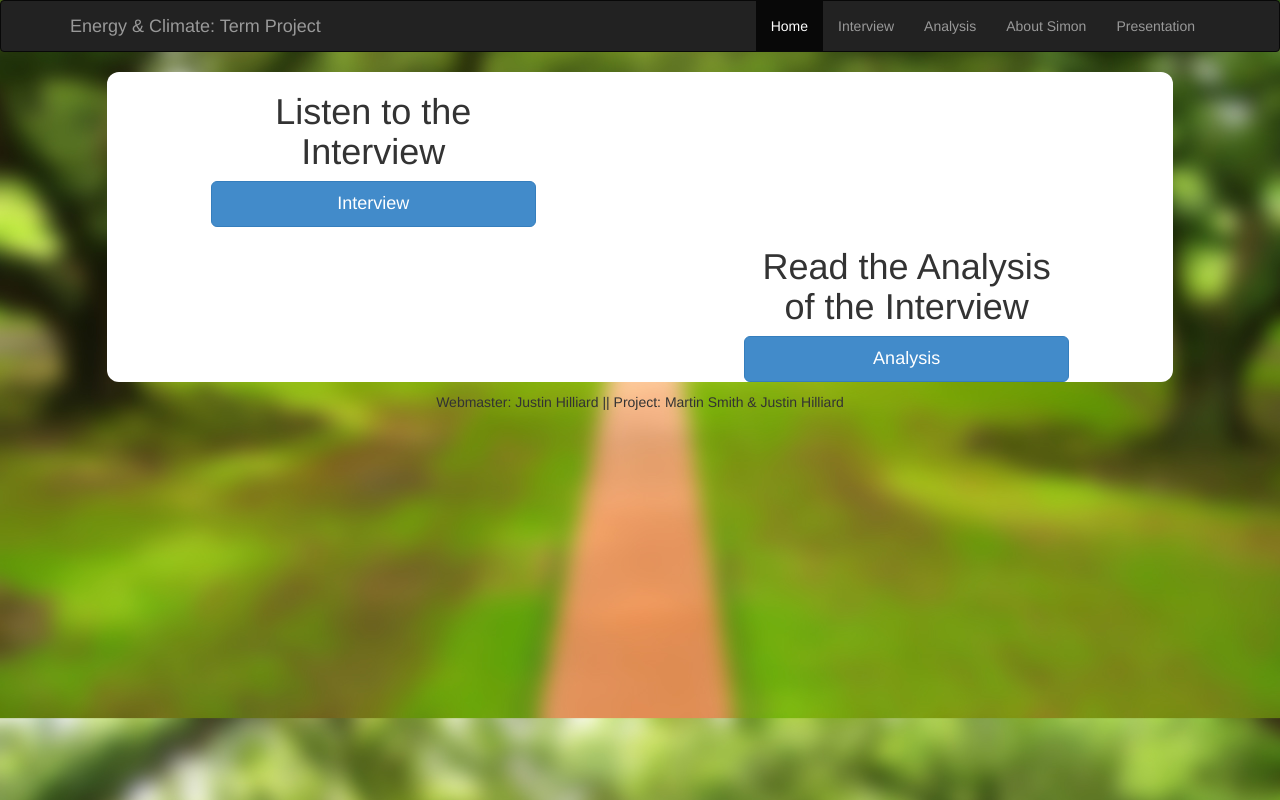
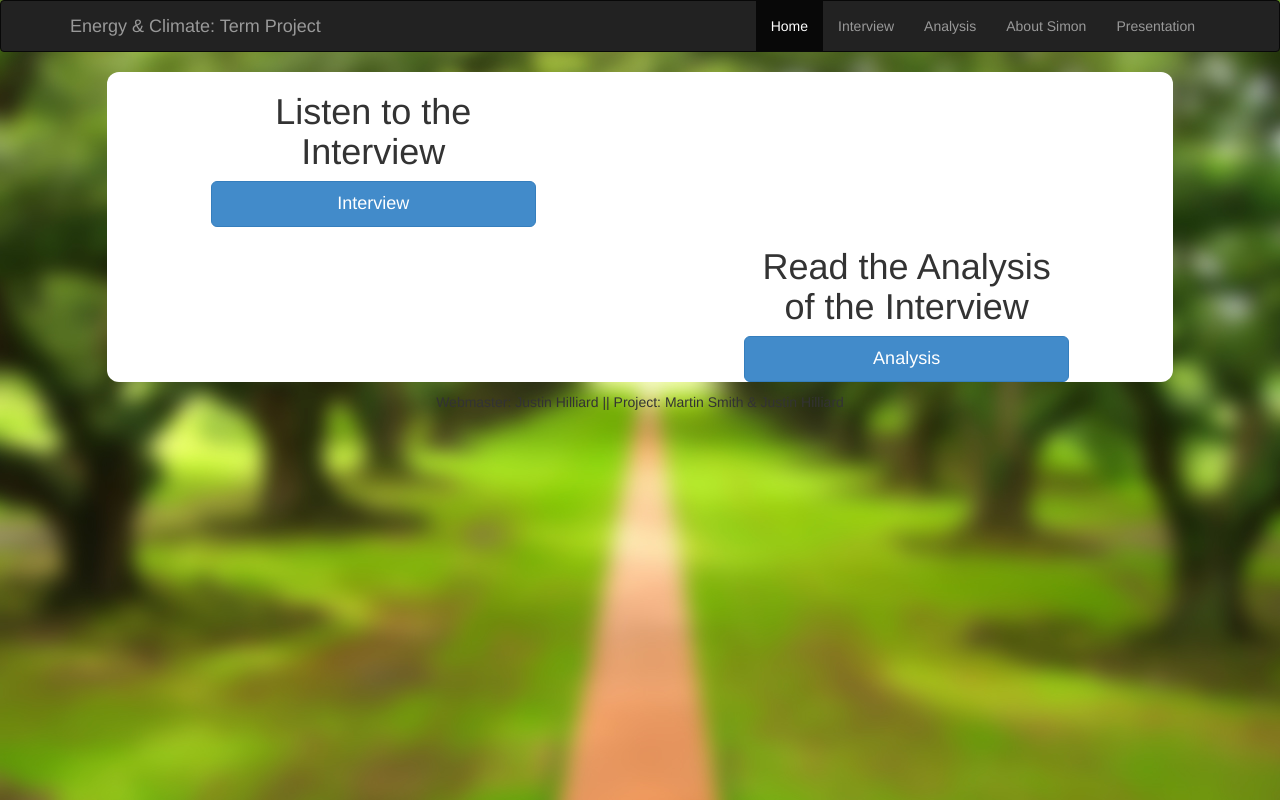
Before and after one commit to jahilliard/energytermproject, a plain HTML site: page index.html in a window 1280 px wide. Drawn offline with Linux system fonts and the light colour scheme.

Commit message:
fixed background

```diff
--- a/css/main.css
+++ b/css/main.css
@@ -3,9 +3,9 @@
 }
 
 body{
-    background-image: url(trees-blur.jpg);
-    background-position:center;
-    background-repeat: repeat;
+    background: rgba(0, 0, 0, 0) url(trees-blur.jpg) no-repeat fixed 50% 50% / cover padding-box border-box;
+   /* background-position:center;
+    background-repeat: repeat;*/
 }
 
 .content-wrap{
```
